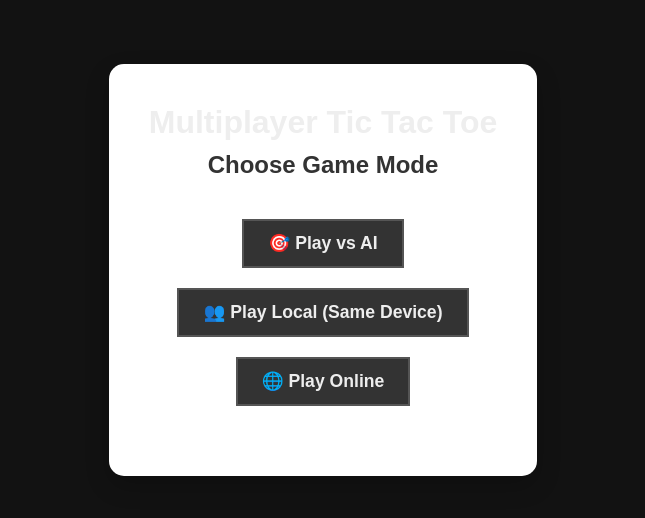
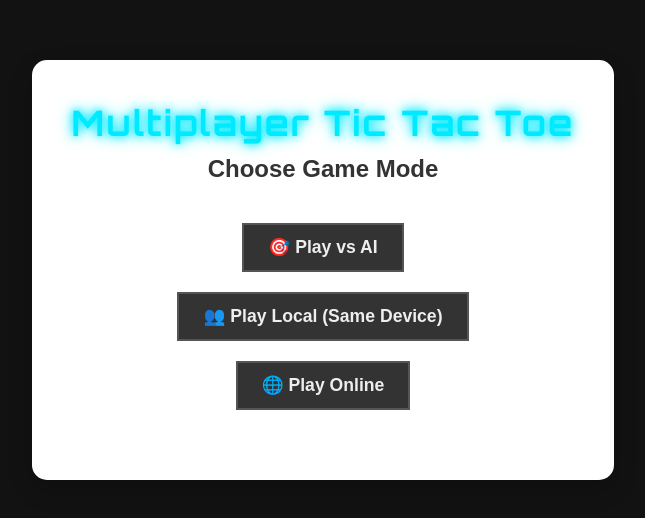
Before and after one commit to tochman-jr/tic_tac_toe, a website: page index.html in a window 1280 px wide. Shown: the part 130-648 px from the top of the page, without its empty margins (317-962 px from the left). Drawn offline with Linux system fonts and the light colour scheme.

Commit message:
Improve title styling with neon font

```diff
--- a/index.html
+++ b/index.html
@@ -7,6 +7,8 @@
     <link rel="stylesheet" href="styles.css">
     <!-- Font Awesome for icons -->
     <link rel="stylesheet" href="https://cdnjs.cloudflare.com/ajax/libs/font-awesome/4.7.0/css/font-awesome.min.css">
+    <!-- neon/retro font -->
+    <link href="https://fonts.googleapis.com/css2?family=Orbitron:wght@400;700&display=swap" rel="stylesheet">
 </head>
 <body>
     <!-- menu screen (AI/local/online selection) -->
--- a/styles.css
+++ b/styles.css
@@ -59,9 +59,12 @@ body {
 }
 
 h1 {
-    color: #eee;
+    color: #00eaff;
     margin-bottom: 10px;
-    font-size: 2em;
+    font-size: 2.2em;
+    font-family: 'Orbitron', sans-serif;
+    text-shadow: 0 0 8px #00eaff, 0 0 16px #00eaff;
+    letter-spacing: 2px;
 }
 
 .info {
```
